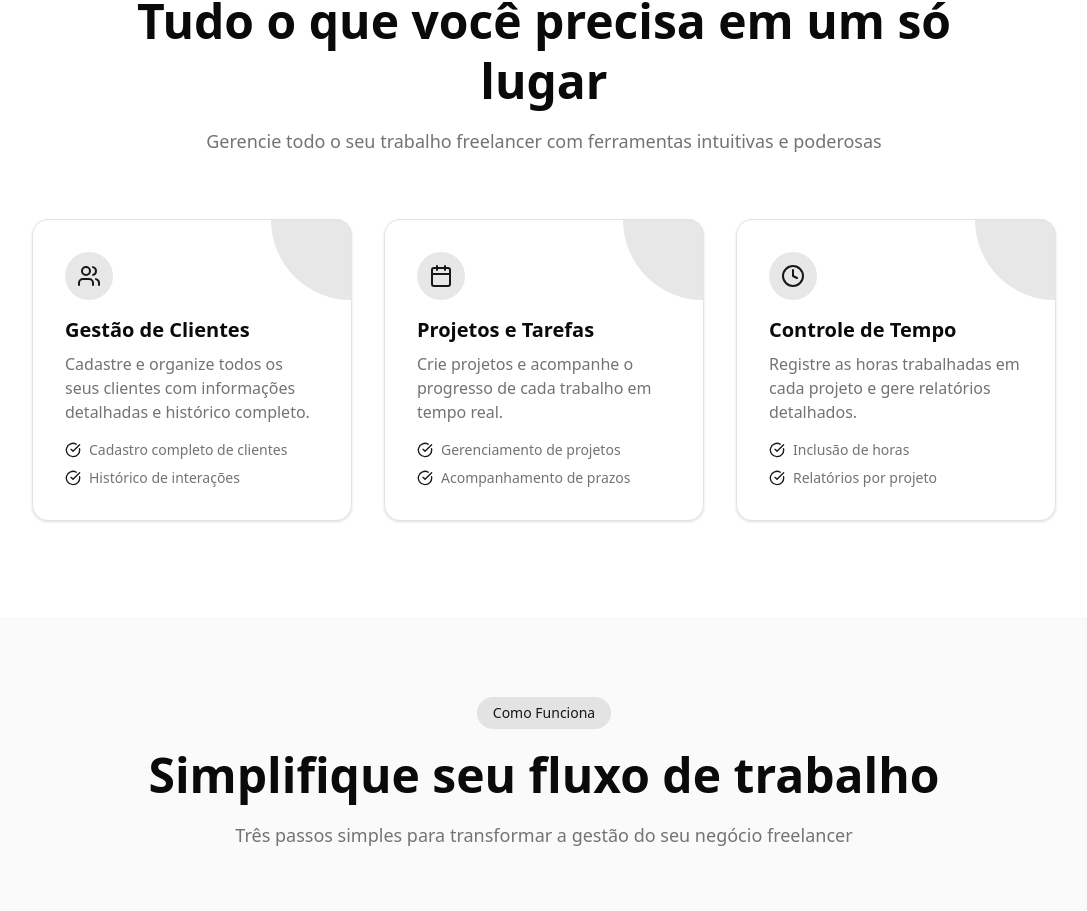
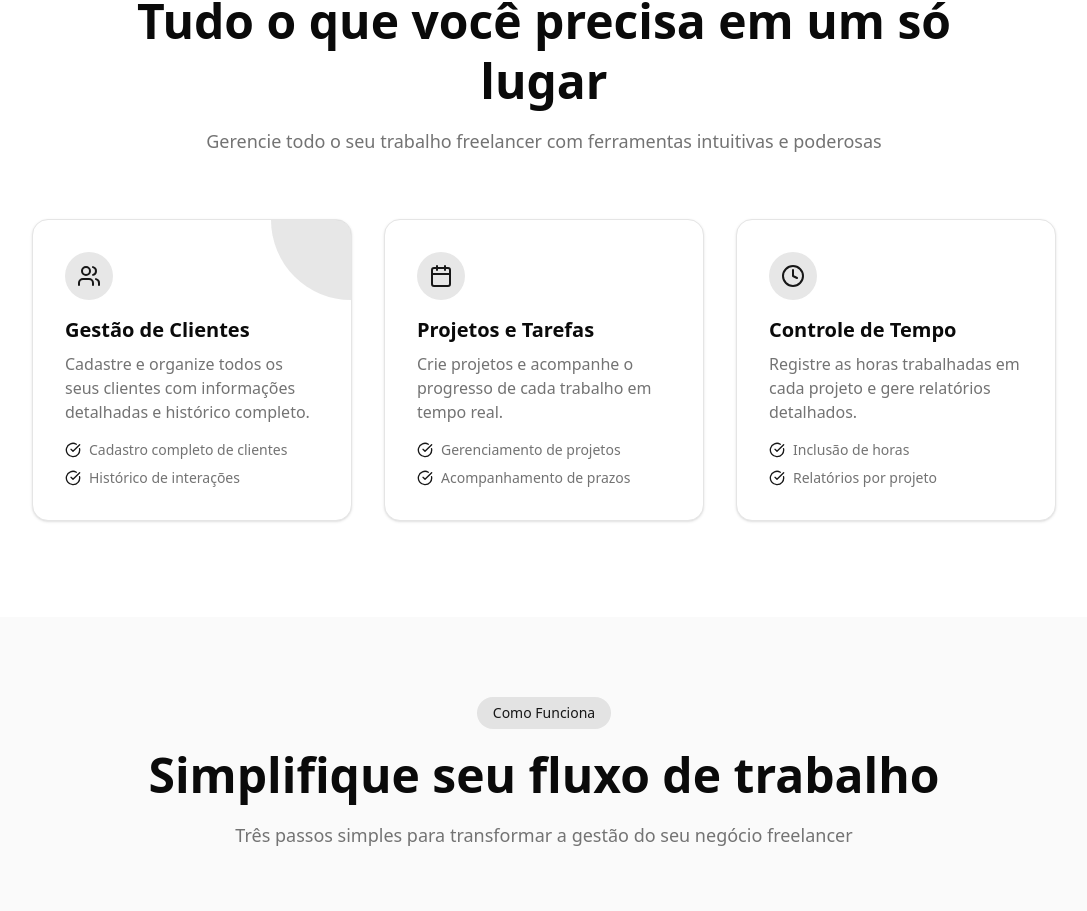
Before and after one commit to guilhermelr291/Hackaton---Team04Codebuilders, a React (Vite) app in the folder Frontend/: page / in a window 1280 px wide. Shown: the part 968-1879 px from the top of the page, without its empty margins (96-1183 px from the left). Built offline with nearby package versions, Linux system fonts and the light colour scheme.

Commit message:
🚚 chore: Alterado estilos css

```diff
--- a/Frontend/src/pages/Home.tsx
+++ b/Frontend/src/pages/Home.tsx
@@ -193,7 +193,7 @@ export const Home = () => {
 				</div>
 
 				<div className="group relative overflow-hidden rounded-2xl border bg-background p-8 shadow-sm transition-all hover:shadow-md">
-						<div className="absolute -right-20 -top-20 h-40 w-40 rounded-full bg-primary/10 transition-all group-hover:scale-150"></div>
+
 						<div className="relative">
 							<div className="mb-4 flex h-12 w-12 items-center justify-center rounded-full bg-primary/10">
 								<Calendar className="h-6 w-6 text-primary" />
@@ -216,7 +216,7 @@ export const Home = () => {
 					</div>
 				</div>
 				<div className="group relative overflow-hidden rounded-2xl border bg-background p-8 shadow-sm transition-all hover:shadow-md">
-				<div className="absolute -right-20 -top-20 h-40 w-40 rounded-full bg-primary/10 transition-all group-hover:scale-150"></div>
+
 					<div className="relative">
 						<div className="mb-4 flex h-12 w-12 items-center justify-center rounded-full bg-primary/10">
 							<Clock className="h-6 w-6 text-primary" />
```
